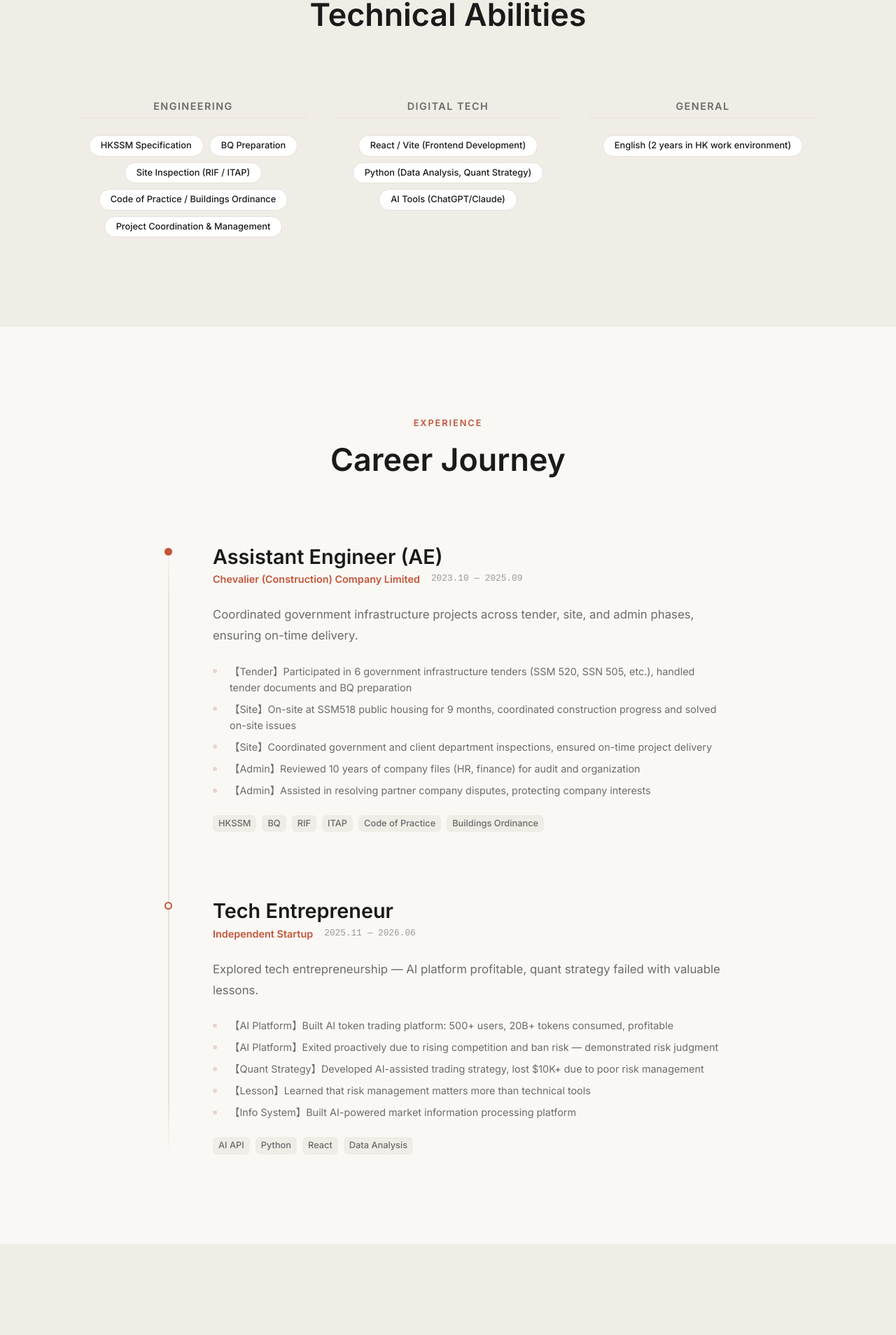
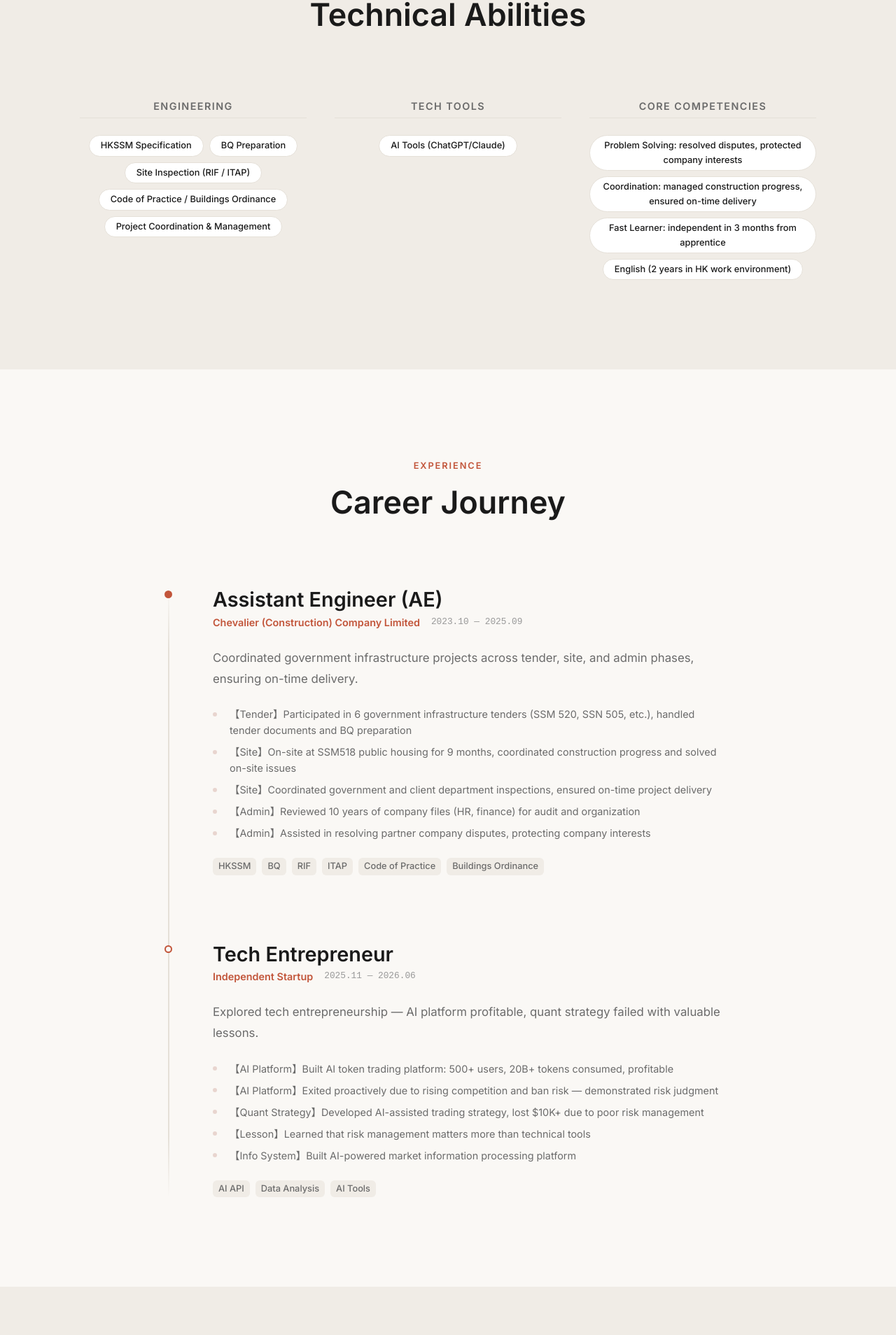
Before and after one commit to entropy66/portfolio, a React (Vite) app: page / in a window 1280 px wide. Shown: the part 1827-3735 px from the top of the page at 70% size. Built offline with nearby package versions, Linux system fonts and the light colour scheme.

Commit message:
内容优化：删除React/Vite虚假技能，通用能力改为综合能力（带案例）

```diff
--- a/src/i18n/en.ts
+++ b/src/i18n/en.ts
@@ -28,8 +28,8 @@ const en = {
     heading: 'Technical Abilities',
     categories: {
       engineering: 'Engineering',
-      tech: 'Digital Tech',
-      general: 'General',
+      tech: 'Tech Tools',
+      general: 'Core Competencies',
     },
   },
 
@@ -77,8 +77,9 @@ const en = {
     { name: 'Site Inspection (RIF / ITAP)', category: 'engineering' as const },
     { name: 'Code of Practice / Buildings Ordinance', category: 'engineering' as const },
     { name: 'Project Coordination & Management', category: 'engineering' as const },
-    { name: 'React / Vite (Frontend Development)', category: 'tech' as const },
-    { name: 'Python (Data Analysis, Quant Strategy)', category: 'tech' as const },
+    { name: 'Problem Solving: resolved disputes, protected company interests', category: 'general' as const },
+    { name: 'Coordination: managed construction progress, ensured on-time delivery', category: 'general' as const },
+    { name: 'Fast Learner: independent in 3 months from apprentice', category: 'general' as const },
     { name: 'AI Tools (ChatGPT/Claude)', category: 'tech' as const },
     { name: 'English (2 years in HK work environment)', category: 'general' as const },
   ],
@@ -112,7 +113,7 @@ const en = {
         '【Lesson】Learned that risk management matters more than technical tools',
         '【Info System】Built AI-powered market information processing platform',
       ],
-      technologies: ['AI API', 'Python', 'React', 'Data Analysis'],
+      technologies: ['AI API', 'Data Analysis', 'AI Tools'],
     },
   ],
 
@@ -121,7 +122,7 @@ const en = {
       id: 'proj-1',
       title: 'AI Token Platform',
       description: 'Solving the information asymmetry for mainland China users unable to access ChatGPT/Claude.',
-      technologies: ['AI API', 'Payment System', 'React', 'Web Dev'],
+      technologies: ['AI API', 'Payment System', 'Platform'],
       highlights: [
         '500+ users, 20B+ tokens consumed',
         'Profitable — exited proactively due to rising competition',
@@ -134,7 +135,7 @@ const en = {
       id: 'proj-2',
       title: 'Quantitative Trading (Failed Case)',
       description: 'AI-assisted automated trading strategy development.',
-      technologies: ['Python', 'Data Analysis', 'AI Tools'],
+      technologies: ['AI Tools', 'Data Analysis'],
       highlights: [
         'Developed automated trading strategy with AI assistance',
         'Lost $10K+ due to insufficient risk management',
@@ -147,7 +148,7 @@ const en = {
       id: 'proj-3',
       title: 'Information Processing System',
       description: 'AI-powered market information processing and analysis platform.',
-      technologies: ['Web Dev', 'Data Processing', 'AI Tools'],
+      technologies: ['AI Tools', 'Data Processing'],
       highlights: [
         'Built information processing workflow',
         'Improved data processing efficiency',
--- a/src/i18n/zh-CN.ts
+++ b/src/i18n/zh-CN.ts
@@ -28,8 +28,8 @@ const zhCN = {
     heading: '技术能力',
     categories: {
       engineering: '工程技术',
-      tech: '数字技术',
-      general: '通用能力',
+      tech: '技术工具',
+      general: '综合能力',
     },
   },
 
@@ -77,8 +77,9 @@ const zhCN = {
     { name: '施工验收流程（RIF / ITAP）', category: 'engineering' as const },
     { name: 'Code of Practice / Buildings Ordinance', category: 'engineering' as const },
     { name: '项目进度管理与协调', category: 'engineering' as const },
-    { name: 'React / Vite（前端开发）', category: 'tech' as const },
-    { name: 'Python（数据分析、量化策略）', category: 'tech' as const },
+    { name: '解决问题：处理利益纠纷，维护公司权益', category: 'general' as const },
+    { name: '项目协调：协调施工进度，确保按期完成', category: 'general' as const },
+    { name: '快速学习：3个月从学徒到独立负责项目', category: 'general' as const },
     { name: 'AI 工具应用（ChatGPT/Claude）', category: 'tech' as const },
     { name: '英文读写（香港工作环境2年）', category: 'general' as const },
   ],
@@ -112,7 +113,7 @@ const zhCN = {
         '【教训】深刻理解风控重要性：技术只是工具，风险管理才是核心',
         '【信息处理】搭建AI对市场的信息处理和加工平台',
       ],
-      technologies: ['AI API', 'Python', 'React', '数据分析'],
+      technologies: ['AI API', '数据分析', 'AI 工具'],
     },
   ],
 
@@ -121,7 +122,7 @@ const zhCN = {
       id: 'proj-1',
       title: 'AI 中转站',
       description: '解决中国大陆用户无法使用ChatGPT/Claude的信息不对称问题。',
-      technologies: ['AI API', '支付系统', 'React', '网站开发'],
+      technologies: ['AI API', '支付系统', '平台搭建'],
       highlights: [
         '500+用户注册，消耗Token 200亿+',
         '实现盈利，后因竞争加剧主动离场',
@@ -134,7 +135,7 @@ const zhCN = {
       id: 'proj-2',
       title: '量化交易策略（失败案例）',
       description: '用AI工具辅助开发量化交易策略，尝试自动化交易。',
-      technologies: ['Python', '数据分析', 'AI 工具'],
+      technologies: ['AI 工具', '数据分析'],
       highlights: [
         '用AI辅助开发自动化交易策略',
         '因风控不足亏损1万多美元，项目失败',
@@ -147,7 +148,7 @@ const zhCN = {
       id: 'proj-3',
       title: '信息处理系统',
       description: 'AI对市场的信息处理和加工平台。',
-      technologies: ['Web 开发', '数据处理', 'AI 工具'],
+      technologies: ['AI 工具', '数据处理'],
       highlights: [
         '搭建信息处理工作流',
         '提升数据处理效率',
--- a/src/i18n/zh-TW.ts
+++ b/src/i18n/zh-TW.ts
@@ -28,8 +28,8 @@ const zhTW = {
     heading: '技術能力',
     categories: {
       engineering: '工程技術',
-      tech: '數字技術',
-      general: '通用能力',
+      tech: '技術工具',
+      general: '綜合能力',
     },
   },
 
@@ -77,8 +77,9 @@ const zhTW = {
     { name: '施工驗收流程（RIF / ITAP）', category: 'engineering' as const },
     { name: 'Code of Practice / Buildings Ordinance', category: 'engineering' as const },
     { name: '項目進度管理與協調', category: 'engineering' as const },
-    { name: 'React / Vite（前端開發）', category: 'tech' as const },
-    { name: 'Python（數據分析、量化策略）', category: 'tech' as const },
+    { name: '解決問題：處理利益糾紛，維護公司權益', category: 'general' as const },
+    { name: '項目協調：協調施工進度，確保按期完成', category: 'general' as const },
+    { name: '快速學習：3個月從學徒到獨立負責項目', category: 'general' as const },
     { name: 'AI 工具應用（ChatGPT/Claude）', category: 'tech' as const },
     { name: '英文讀寫（香港工作環境2年）', category: 'general' as const },
   ],
@@ -112,7 +113,7 @@ const zhTW = {
         '【教訓】深刻理解風控重要性：技術只是工具，風險管理才是核心',
         '【信息處理】搭建AI對市場的信息處理和加工平台',
       ],
-      technologies: ['AI API', 'Python', 'React', '數據分析'],
+      technologies: ['AI API', '數據分析', 'AI 工具'],
     },
   ],
 
@@ -121,7 +122,7 @@ const zhTW = {
       id: 'proj-1',
       title: 'AI 中轉站',
       description: '解決中國大陸用戶無法使用ChatGPT/Claude的信息不對稱問題。',
-      technologies: ['AI API', '支付系統', 'React', '網站開發'],
+      technologies: ['AI API', '支付系統', '平台搭建'],
       highlights: [
         '500+用戶註冊，消耗Token 200億+',
         '實現盈利，後因競爭加劇主動離場',
@@ -134,7 +135,7 @@ const zhTW = {
       id: 'proj-2',
       title: '量化交易策略（失敗案例）',
       description: '用AI工具輔助開發量化交易策略，嘗試自動化交易。',
-      technologies: ['Python', '數據分析', 'AI 工具'],
+      technologies: ['AI 工具', '數據分析'],
       highlights: [
         '用AI輔助開發自動化交易策略',
         '因風控不足虧損1萬多美元，項目失敗',
@@ -147,7 +148,7 @@ const zhTW = {
       id: 'proj-3',
       title: '信息處理系統',
       description: 'AI對市場的信息處理和加工平台。',
-      technologies: ['Web 開發', '數據處理', 'AI 工具'],
+      technologies: ['AI 工具', '數據處理'],
       highlights: [
         '搭建信息處理工作流',
         '提升數據處理效率',
```
Also changed, not shown: src/data/resume.ts (+7 -6 lines).
